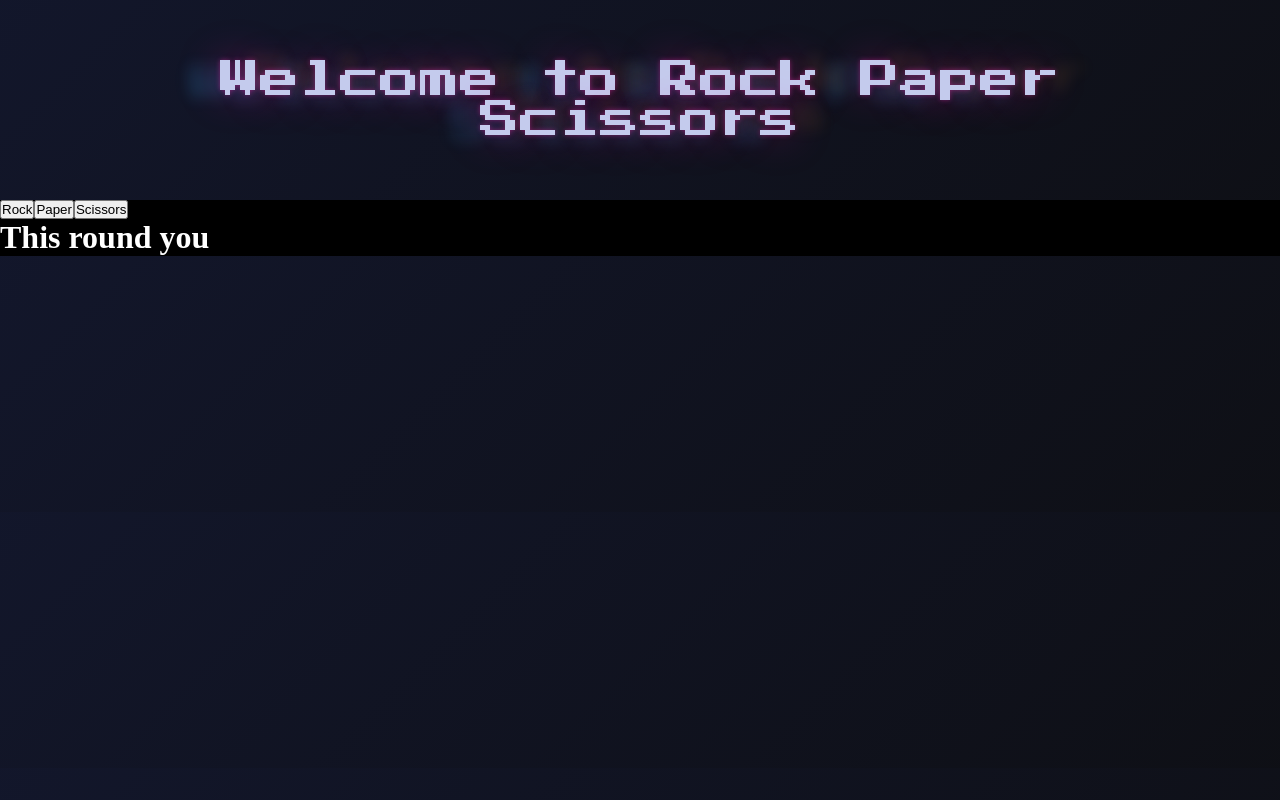
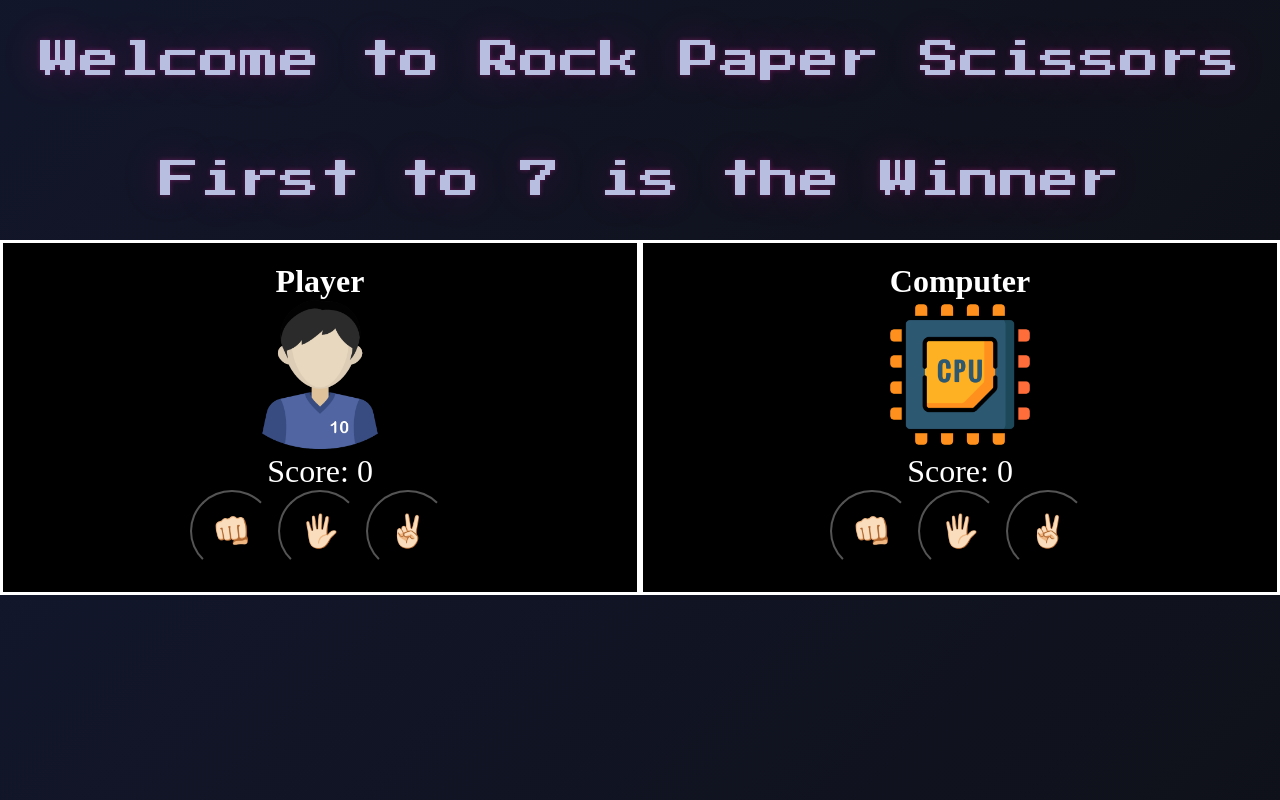
Before and after one commit to ddyankov28/rock-paper-scissors, a plain HTML site: page index.html in a window 1280 px wide. Drawn offline with Linux system fonts and the light colour scheme.

Commit message:
almost done

```diff
--- a/index.html
+++ b/index.html
@@ -11,6 +11,37 @@
 
     <body>
         <div class="title">Welcome to Rock Paper Scissors</div>
-        <div class="container"></div>
+        <div class="title">First to 7 is the Winner</div>
+        <div class="container">
+            <div class="player">
+                <h1>Player</h1>
+                <div class="playerinfo">
+                    <div class="player-pic">
+                        <img src="./player.png">
+                    </div>
+                    <div class="player-score">Score: 0</div>
+                </div>
+                <div class="selections">
+                    <button class="select">👊🏻</button>
+                    <button class="select">🖐🏻</button>
+                    <button class="select">✌🏻</button>
+                </div>
+            </div>
+            <div class="cpu">
+                <h1>Computer</h1>
+                <div class="playerinfo">
+                    <div class="player-pic">
+                        <img src="./cpu.png">
+                    </div>
+                    <div class="player-score">Score: 0</div>
+                </div>
+                <div class="selections">
+                    <button class="select">👊🏻</button>
+                    <button class="select">🖐🏻</button>
+                    <button class="select">✌🏻</button>
+                </div>
+                </div>
+            </div>
+        </div>
     </body>
 </html>
--- a/rps.js
+++ b/rps.js
@@ -23,8 +23,6 @@ function getComputerChoice(){
     else
         return "scissors"
 }
-
-
 
 
 function playGame(){
@@ -53,22 +51,5 @@ let draw = 0
 let lost = 0
 
 const container = document.querySelector(".container");
-const rockButton = document.createElement("button");
-const paperButton = document.createElement("button");
-const scissorsButton = document.createElement("button");
-const roundMessage = document.createElement("h1");
-const myScore = document.createElement("h1");
-const computerScore = document.createElement("h1");
-
-rockButton.textContent = "Rock";
-paperButton.textContent = "Paper";
-scissorsButton.textContent = "Scissors";
-
-container.appendChild(rockButton);
-container.appendChild(paperButton);
-container.appendChild(scissorsButton);
-
-roundMessage.textContent = "This round you ";
-container.appendChild(roundMessage);
 
 playGame()
--- a/style.css
+++ b/style.css
@@ -11,11 +11,11 @@ body {
 }
 
 .title {
-    padding: 60px;
+    padding: 40px;
     text-align: center;
     font-family: 'Press Start 2P';
     font-size: 40px;
-    animation: lights 5s 750ms linear infinite;
+    animation: lights 5s infinite;
 }
 
 @keyframes lights {
@@ -67,6 +67,35 @@ body {
   }
 
 .container {
+    display: flex;
+    flex-wrap: wrap;
     background-color: black;
     color: white;
 }
+
+.player, .cpu {
+  flex: 1;
+  padding: 20px;
+  border-style: solid;
+  text-align: center;
+}
+
+.player-score {
+  font-size: xx-large;
+}
+
+img {
+  width: 25%;
+}
+
+button {
+  font-size: xx-large;
+  padding: 20px;
+  background-color: transparent;
+  border-radius: 50%;
+}
+
+button:hover{
+  background-color: aqua;
+  transition: 0.5s ease-in-out;
+}
```
Also changed, not shown: cpu.png (added), player.png (added).
